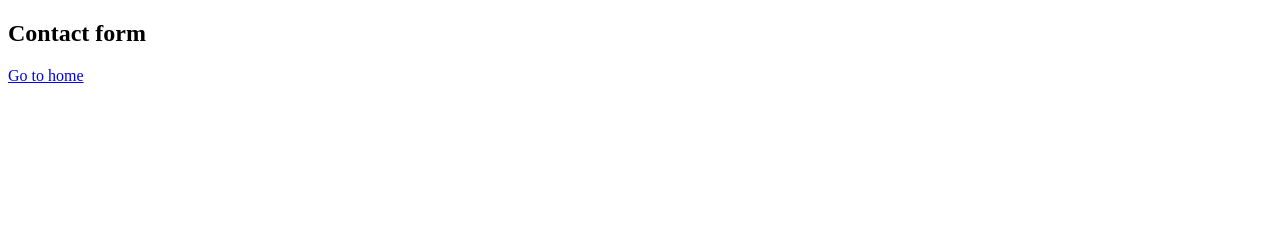
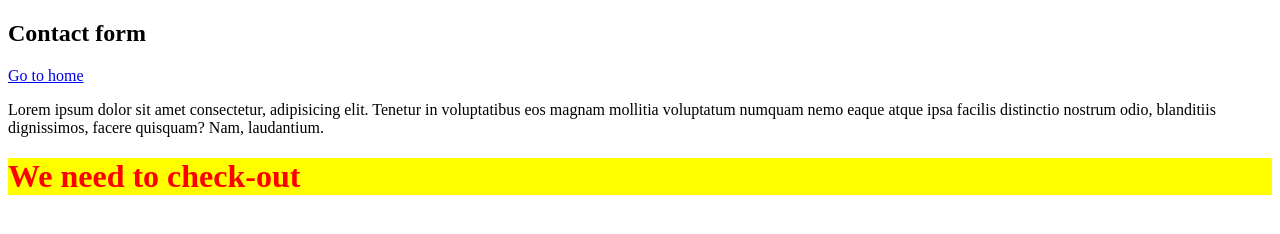
Before and after one commit to mohammadrasel75/problem-will-not-last-forever-, a plain HTML site: page contact.html in a window 1280 px wide. Drawn offline with Linux system fonts and the light colour scheme.

Commit message:
let's cheeck out

```diff
--- a/contact.html
+++ b/contact.html
@@ -8,6 +8,8 @@
 <body>
     <h2>Contact form </h2>
     <a href="index.html">Go to home </a>
-
+    <p>Lorem ipsum dolor sit amet consectetur, adipisicing elit. Tenetur in voluptatibus eos magnam mollitia voluptatum numquam nemo eaque atque ipsa facilis distinctio nostrum odio, blanditiis dignissimos, facere quisquam? Nam, laudantium.</p>
+<h1 style="color: red;
+     background-color: yellow;">We need to check-out </h1>
 </body>
 </html>
```
